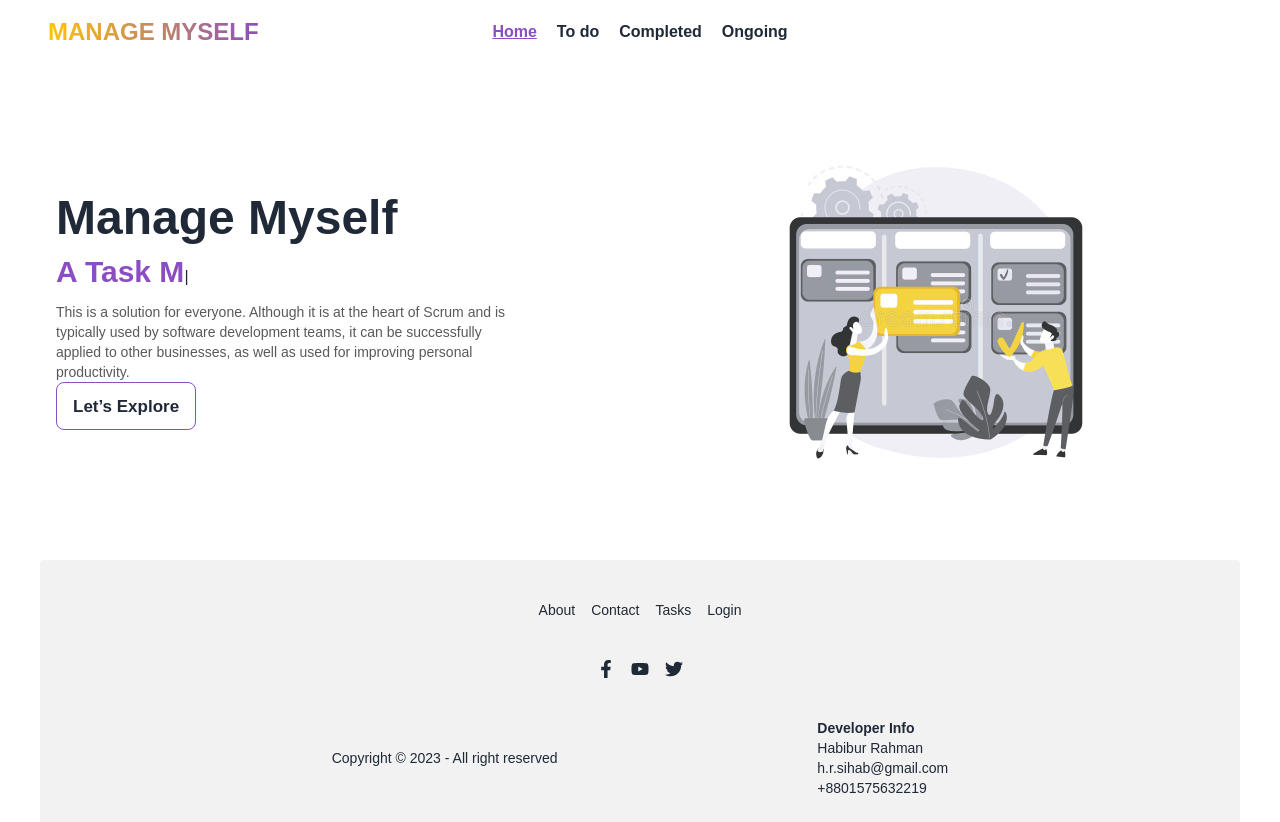
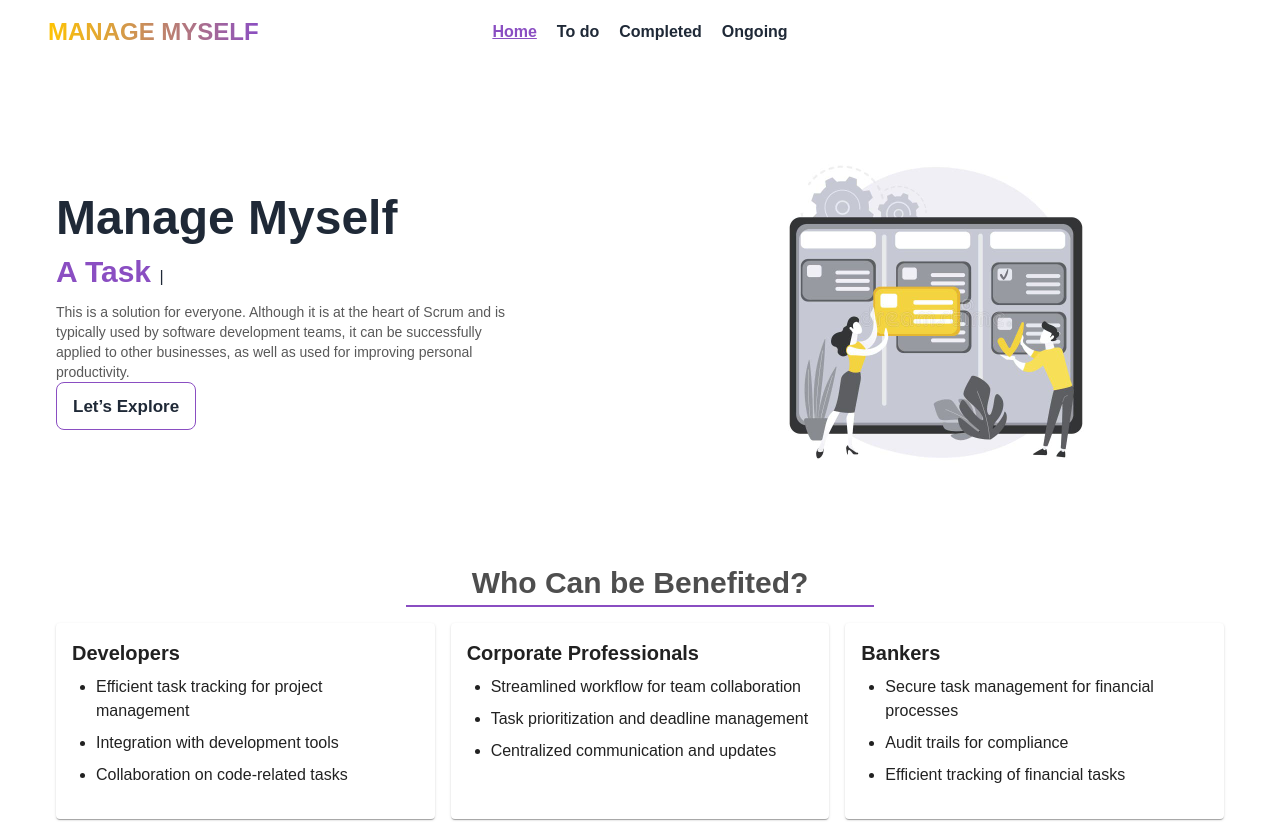
Before and after one commit to habib-153/manage-myself-scic-a-8, a React (Vite) app: page / in a window 1280 px wide. Shown: the top 822 px of the page. Built offline with nearby package versions, Linux system fonts and the light colour scheme; no server answers.

Commit message:
users and benefits

```diff
--- a/src/Component/SectionTitle/SectionTitle.jsx
+++ b/src/Component/SectionTitle/SectionTitle.jsx
@@ -2,8 +2,8 @@
 
 const SectionTitle = ({heading}) => {
     return (
-        <div className="text-center md:w-[30%] mx-auto">
-            <p className="text-[#151515c1] border-[#0db3eae1] font-semibold border-b-2 text-[35px] ">{heading}</p>
+        <div className="text-center md:w-[40%] mx-auto">
+            <p className="text-[#151515c1] border-[#8A4EC2] font-semibold border-b-2 text-[30px] ">{heading}</p>
         </div>
     );
 };
--- a/src/Home/Home/Home.jsx
+++ b/src/Home/Home/Home.jsx
@@ -1,12 +1,14 @@
 import Banner from "../Banner/Banner";
 import Footer from "../Footer/Footer";
 import Navbar from "../Navbar/Navbar";
+import UsersAndBenefits from "../UsersAndBenefits/UsersAndBenefits";
 
 const Home = () => {
     return (
         <div>
             <Navbar></Navbar>
             <Banner></Banner>
+            <UsersAndBenefits></UsersAndBenefits>
             <Footer></Footer>
         </div>
     );
--- /dev/null
+++ b/src/Home/UsersAndBenefits/UsersAndBenefits.jsx
@@ -0,0 +1,56 @@
+import { Card, CardContent } from "@mui/material";
+import SectionTitle from "../../Component/SectionTitle/SectionTitle";
+
+const UsersAndBenefits = () => {
+  const userTypes = [
+    {
+      type: 'Developers',
+      benefits: [
+        'Efficient task tracking for project management',
+        'Integration with development tools',
+        'Collaboration on code-related tasks',
+      ],
+    },
+    {
+      type: 'Corporate Professionals',
+      benefits: [
+        'Streamlined workflow for team collaboration',
+        'Task prioritization and deadline management',
+        'Centralized communication and updates',
+      ],
+    },
+    {
+      type: 'Bankers',
+      benefits: [
+        'Secure task management for financial processes',
+        'Audit trails for compliance',
+        'Efficient tracking of financial tasks',
+      ],
+    },
+    // Add more user types and benefits as needed
+  ];
+
+  return (
+    <div className="my-4 mx-4">
+      <SectionTitle heading="Who Can be Benefited?"></SectionTitle>
+      <div className="grid grid-cols-1 md:grid-cols-2 lg:grid-cols-3 gap-4 mt-4">
+      {userTypes.map((userType, index) => (
+        <Card key={index} className="">
+          <CardContent>
+            <h3 className="text-xl font-bold mb-2">{userType.type}</h3>
+            <ul className="list-disc ml-6">
+              {userType.benefits.map((benefit, i) => (
+                <li key={i} className="mb-2">
+                  {benefit}
+                </li>
+              ))}
+            </ul>
+          </CardContent>
+        </Card>
+      ))}
+      </div>
+    </div>
+  );
+};
+
+export default UsersAndBenefits;
```
